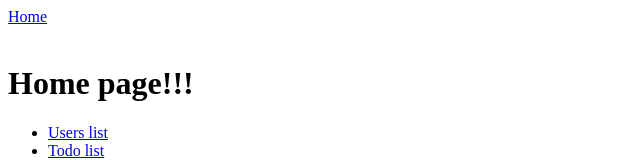
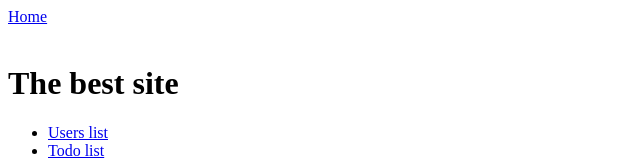
Before and after one commit to exMDMetal/nuxt-vercel-test, a Nuxt app: page / in a window 1280 px wide. Shown: the top 160 px of the page, without its empty margins (0-640 px from the left). Built offline with nearby package versions, Linux system fonts and the light colour scheme.

Commit message:
just change the title

```diff
--- a/pages/index.vue
+++ b/pages/index.vue
@@ -1,5 +1,5 @@
 <template>
-    <h1>Home page!!!</h1>
+    <h1>The best site</h1>
     <ul>
         <li>
             <NuxtLink to="/user">Users list</NuxtLink>
```
